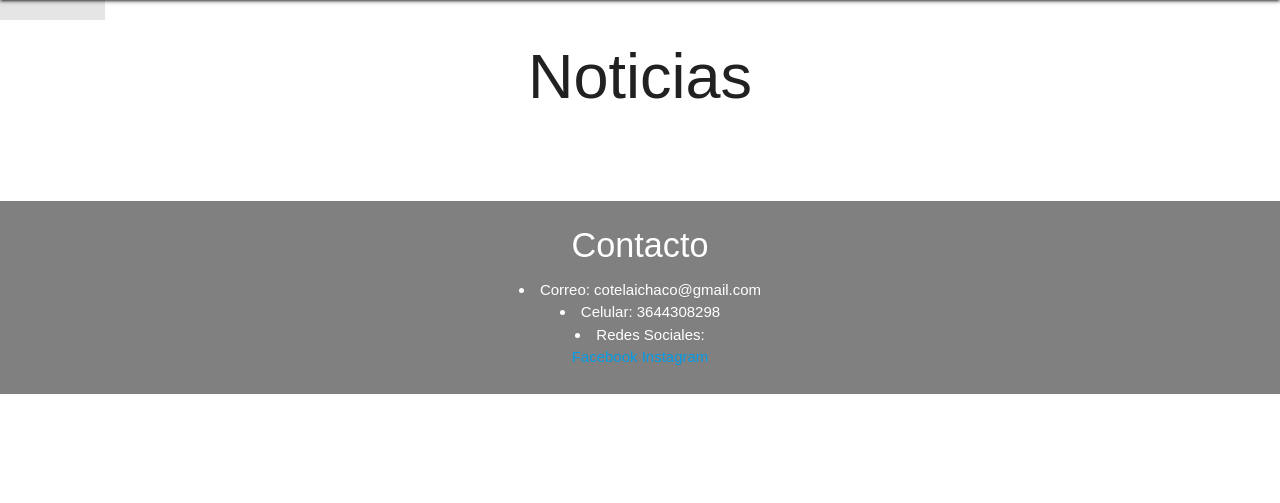
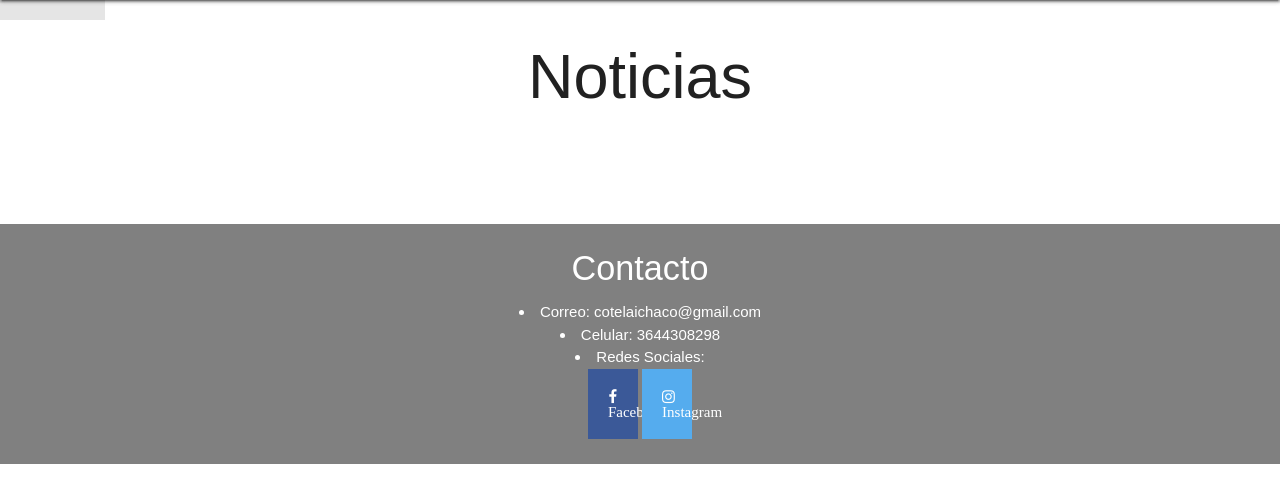
Before and after one commit to Boddyg/Repositorio_Pfinal, a Django app: page / in a window 1280 px wide. Shown: the part 64-567 px from the top of the page. Run offline with Django 4.2, Linux system fonts and the light colour scheme; data that the repository does not hold is empty.

Commit message:
act repo

```diff
--- /dev/null
+++ b/proyecto_BLOG/templates/css/estiloIcon.css
@@ -0,0 +1,27 @@
+  /* Style all font awesome icons */
+  .fa {
+    padding: 20px;
+    font-size: 30px;
+    width: 50px;
+    text-align: center;
+    text-decoration: none;
+  }
+
+  /* Add a hover effect if you want */
+  .fa:hover {
+    opacity: 0.7;
+  }
+
+  /* Set a specific color for each brand */
+
+  /* Facebook */
+  .fa-facebook {
+    background: #3B5998;
+    color: white;
+  }
+
+  /* Instagram */
+  .fa-instagram {
+    background: #55ACEE;
+    color: white;
+  }
--- a/proyecto_BLOG/templates/index.html
+++ b/proyecto_BLOG/templates/index.html
@@ -3,11 +3,16 @@
 <head>
    <!--Import Google Icon Font-->
    <link href="https://fonts.googleapis.com/icon?family=Material+Icons" rel="stylesheet">
+
    <!-- Compiled and minified CSS -->
    <link rel="stylesheet" href="https://cdnjs.cloudflare.com/ajax/libs/materialize/1.0.0/css/materialize.min.css">
+
    <!--Let browser know website is optimized for mobile-->
    <meta name="viewport" content="width=device-width, initial-scale=1.0" />
-   <link rel="stylesheet" href="css/estilo.css" />
+   <link rel="stylesheet" href="css/estiloIcon.css" />
+
+   <!-- Add icon library -->
+   <link rel="stylesheet" href="https://cdnjs.cloudflare.com/ajax/libs/font-awesome/4.7.0/css/font-awesome.min.css">
    <style>
       footer {
          text-align: center;
@@ -15,9 +20,21 @@
          background-color: Gray;
          color: white;
       }
+
+      .button {
+         background-color: #1e90ff;
+         border: none;
+         color: white;
+         padding: 10px 32px;
+         text-decoration: none;
+         display: inline-block;
+         font-size: 15px;
+         margin: 4px 2px;
+         cursor: pointer;
+         box-shadow: 0 8px 16px 0 rgba(0, 0, 0, 0.2), 0 6px 20px 0 rgba(0, 0, 0, 0.19);
+      }
    </style>
-   <!-- Add icon library -->
-   <link rel="stylesheet" href="https://cdnjs.cloudflare.com/ajax/libs/font-awesome/4.7.0/css/font-awesome.min.css">
+
 </head>
 
 <body>
@@ -51,7 +68,9 @@
       {% if user.is_superuser or user.es_admin %}
       <a class="button right" href="{% url 'publicar' %}">Publicar</a>
       {% endif %}
-      <br></br>
+      <br>
+      <br>
+      <br>
 
    </div>
    <footer>
@@ -59,8 +78,8 @@
       <li>Correo: cotelaichaco@gmail.com</li>
       <li>Celular: 3644308298</li>
       <li>Redes Sociales:</li>
-      <a target="blank" href="https://www.facebook.com/groups/380502425339061">Facebook</a>
-      <a target="blank" href="https://www.instagram.com/amo_los_perros_sp/">Instagram</a>
+      <a target="blank" class="fa fa-facebook" href="https://www.facebook.com/groups/380502425339061"> Facebook</a>
+      <a target="blank" class="fa fa-instagram" href="https://www.instagram.com/amo_los_perros_sp/"> Instagram</a>
       <br></br>
       <!-- Add font awesome icons -->
       <!-- <a target="blank" href="https://www.facebook.com/groups/380502425339061" class="fa fa-facebook"></a>
```
